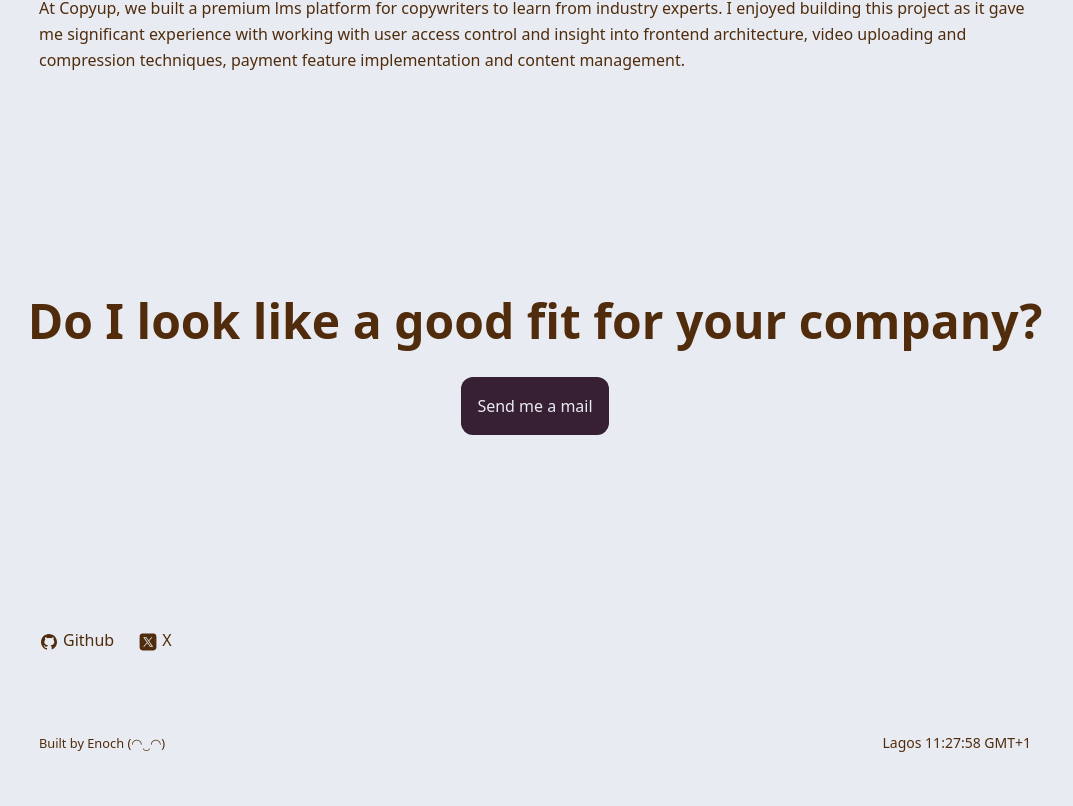
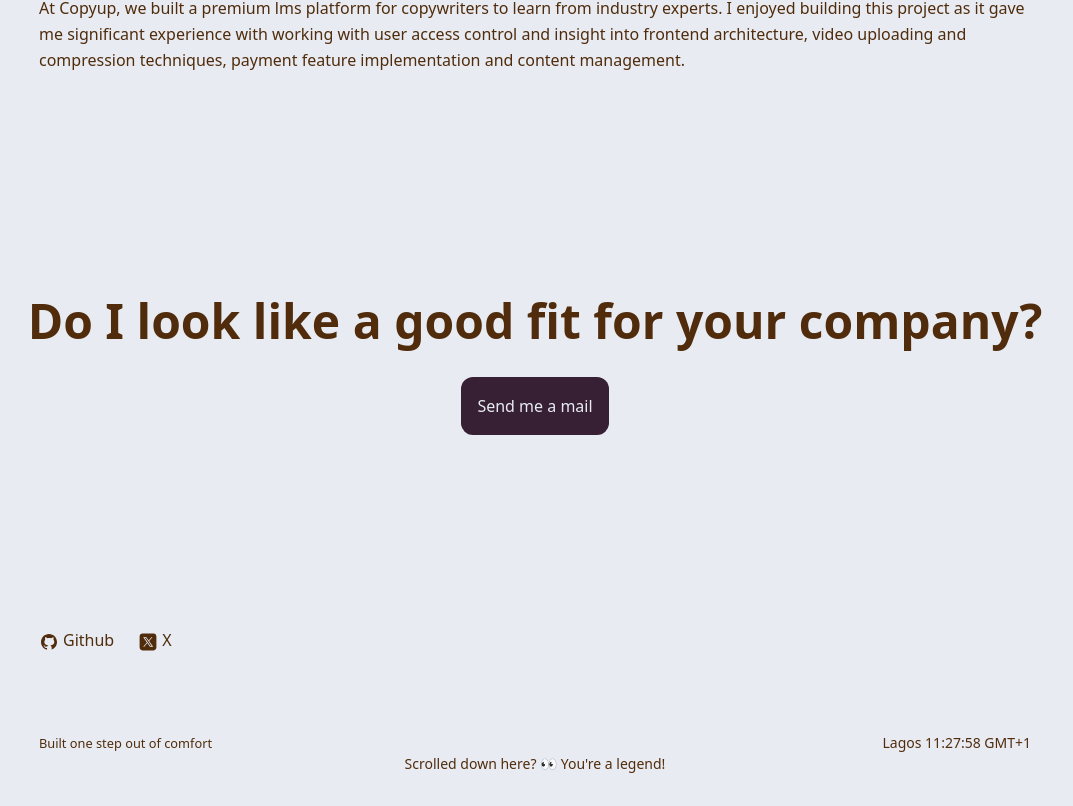
Before and after one commit to fagbenjaenoch/portfolio-v1, a React (Vite) app: page / in a window 1280 px wide. Shown: the part 1861-2667 px from the top of the page, without its empty margins (105-1178 px from the left). Built offline with nearby package versions, Linux system fonts and the light colour scheme.

Commit message:
added some interesting footer ideas I found from x

```diff
--- a/src/App.tsx
+++ b/src/App.tsx
@@ -161,11 +161,14 @@ export default function App() {
 					))}
 				</div>
 				<div className="flex items-center justify-between mt-[5rem]">
-					<small>Built by Enoch (◠‿◠)</small>
+					<small>Built one step out of comfort</small>
 					<span className="text-sm">
 						Lagos <Time />
 					</span>
 				</div>
+				<p className="text-center text-sm">
+					Scrolled down here? 👀 You're a legend!
+				</p>
 			</footer>
 		</div>
 	);
```
